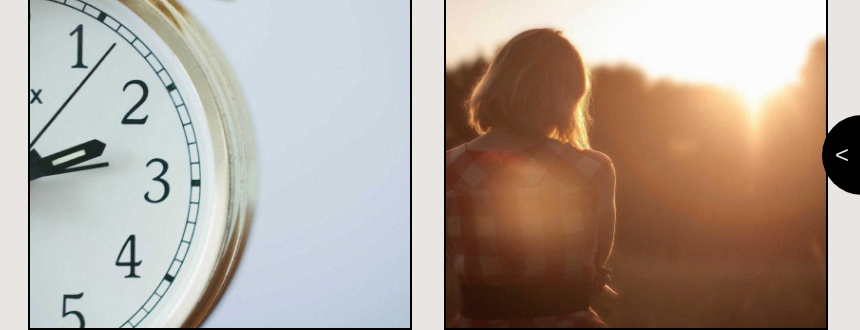
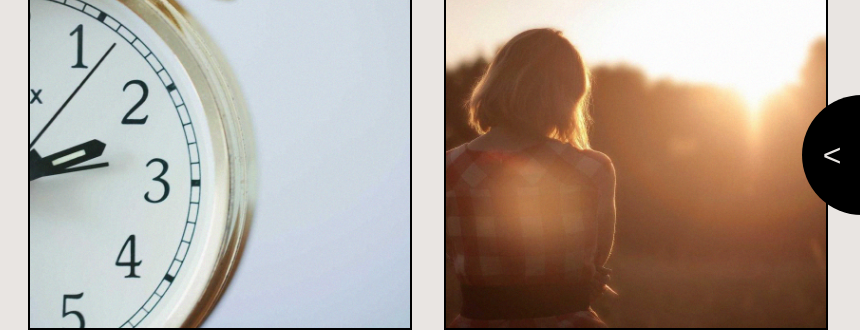
Before and after one commit to v76nl/gdgoc-opencampus-guess-the-ai-image, a website built with Vite: page handson/index.html in a window 1280 px wide. Shown: the part 245-575 px from the top of the page, 420-1280 px from the left. Built offline with nearby package versions, Linux system fonts and the light colour scheme; a web font is replaced by a local one.

Commit message:
style(handson): ターミナル開閉ボタンのサイズを開閉状態に応じて動的に変更

```diff
--- a/handson/src/style.css
+++ b/handson/src/style.css
@@ -92,23 +92,31 @@ h1, h2, h3, p {
 #terminal-toggle {
   position: absolute;
   top: 50%;
-  left: -40px;
+  left: -60px;
   transform: translateY(-50%);
   z-index: 100;
-  width: 40px;
-  height: 80px;
-  border-radius: 40px 0 0 40px !important;
+  width: 60px;
+  height: 120px;
+  border-radius: 60px 0 0 60px !important;
   display: flex;
   align-items: center;
   justify-content: center;
-  font-size: 24px;
+  font-size: 32px;
   font-family: 'Consolas', 'Courier New', monospace;
   padding: 0;
   border: none;
   background-color: var(--itl-black);
   color: var(--itl-white);
-  transition: all 0.2s ease-in-out;
+  transition: all 0.3s ease-in-out;
   cursor: pointer;
+}
+
+#terminal-panel.open #terminal-toggle {
+  left: -25px;
+  width: 25px;
+  height: 50px;
+  border-radius: 25px 0 0 25px !important;
+  font-size: 16px;
 }
 
 #terminal-toggle:hover {
```
